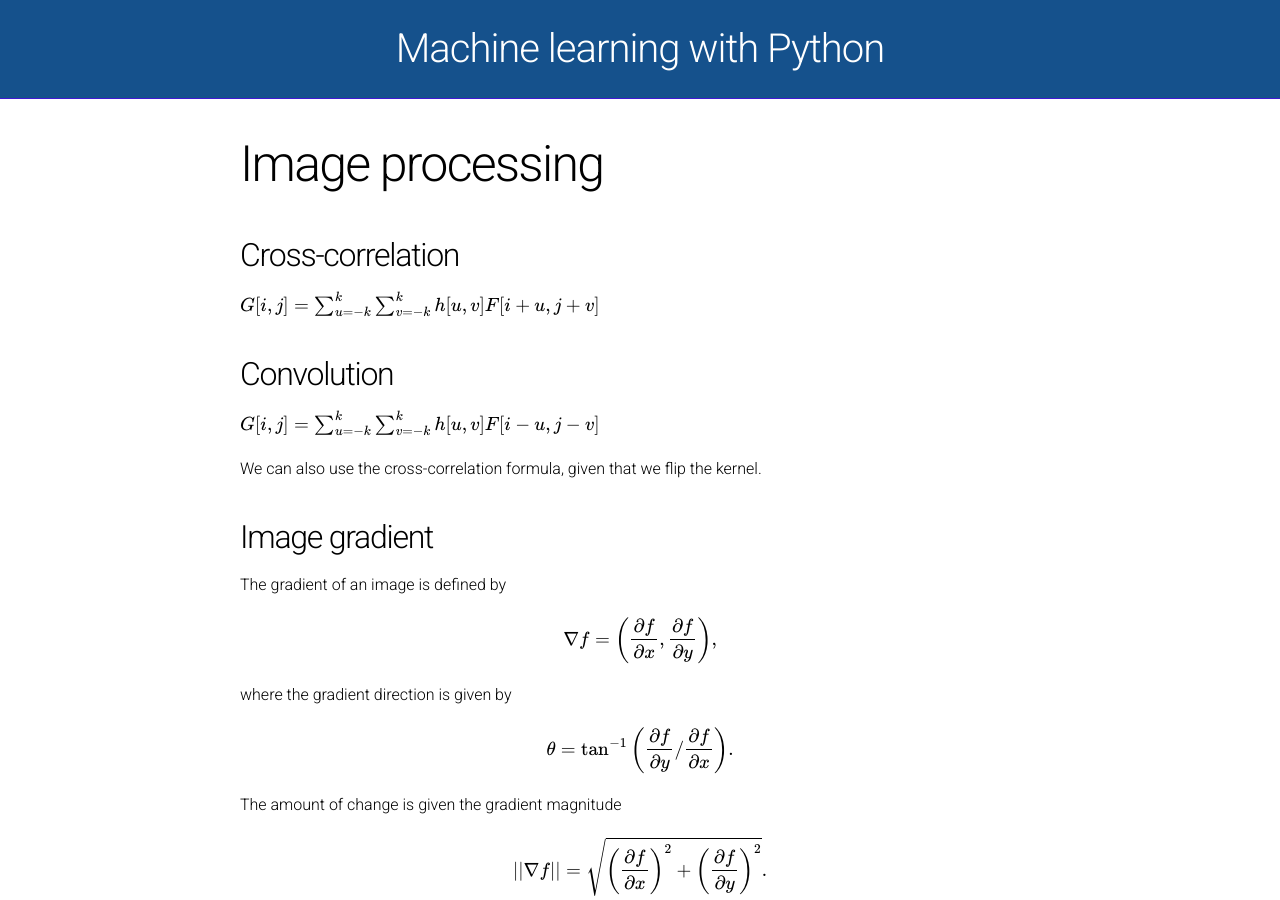
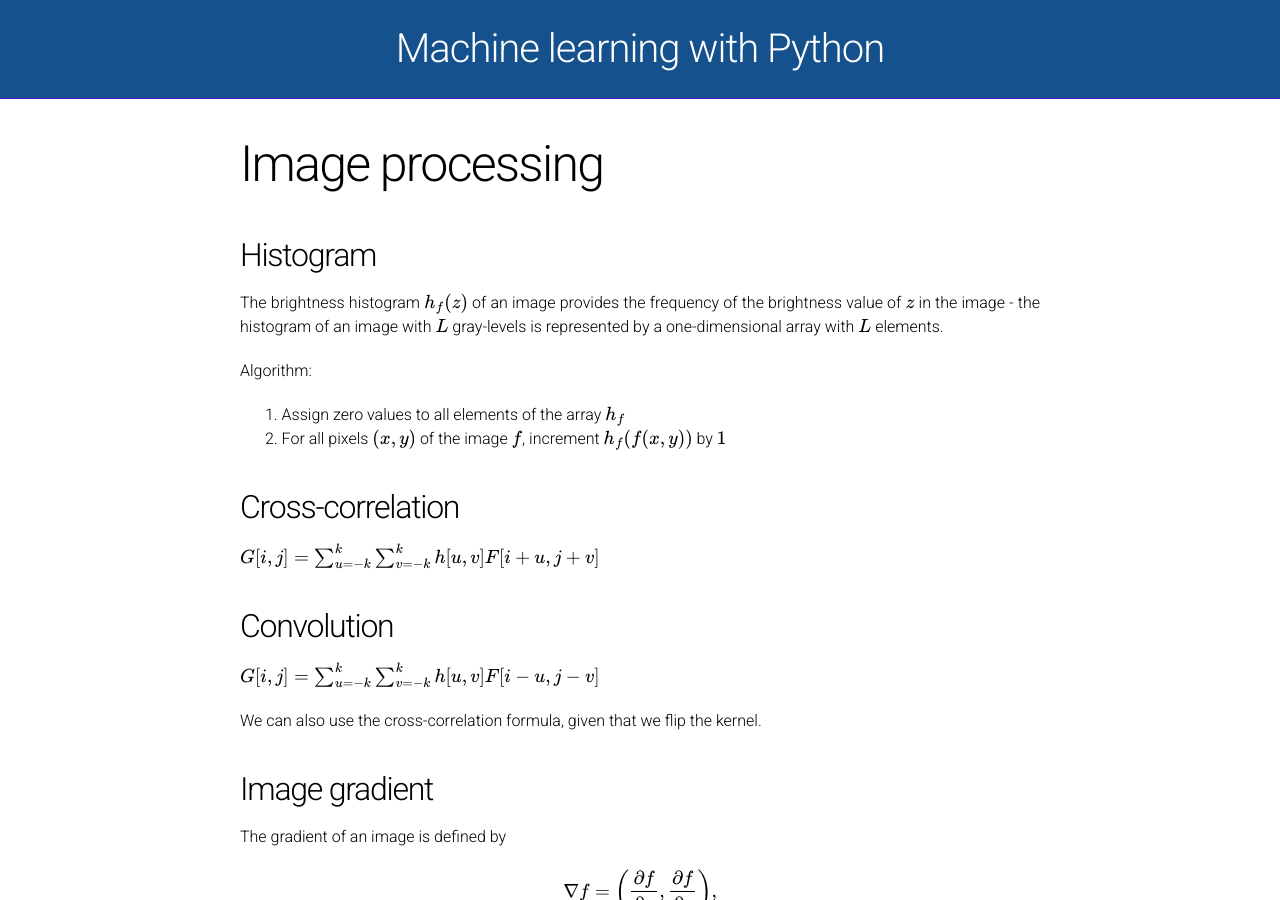
Before and after one commit to rubenmu96/rubenmu96.github.io, a Jekyll site: the page built from image_processing.md, in a window 1280 px wide and 900 px high. Built offline with Jekyll 4.4.1, drawn with Linux system fonts in a browser that asks for light colours; formulas are drawn with MathJax 3; our own code applies the rules of GitHub Pages for plain Markdown files.

Commit message:
Update image_processing.md

```diff
--- a/image_processing.md
+++ b/image_processing.md
@@ -5,6 +5,16 @@ permalink: /image_processing/
 ---
 
 # Image processing
+
+## Histogram
+
+The brightness histogram $$h_f(z)$$ of an image provides the frequency of the brightness value of $$z$$ in the image - the histogram of an image with $$L$$ gray-levels is represented by a one-dimensional array with $$L$$ elements.
+
+
+Algorithm:
+1. Assign zero values to all elements of the array $$h_f$$
+2. For all pixels $$(x,y)$$ of the image $$f$$, increment $$h_f(f(x,y))$$ by $$1$$
+
 
 ## Cross-correlation
 $$
```
